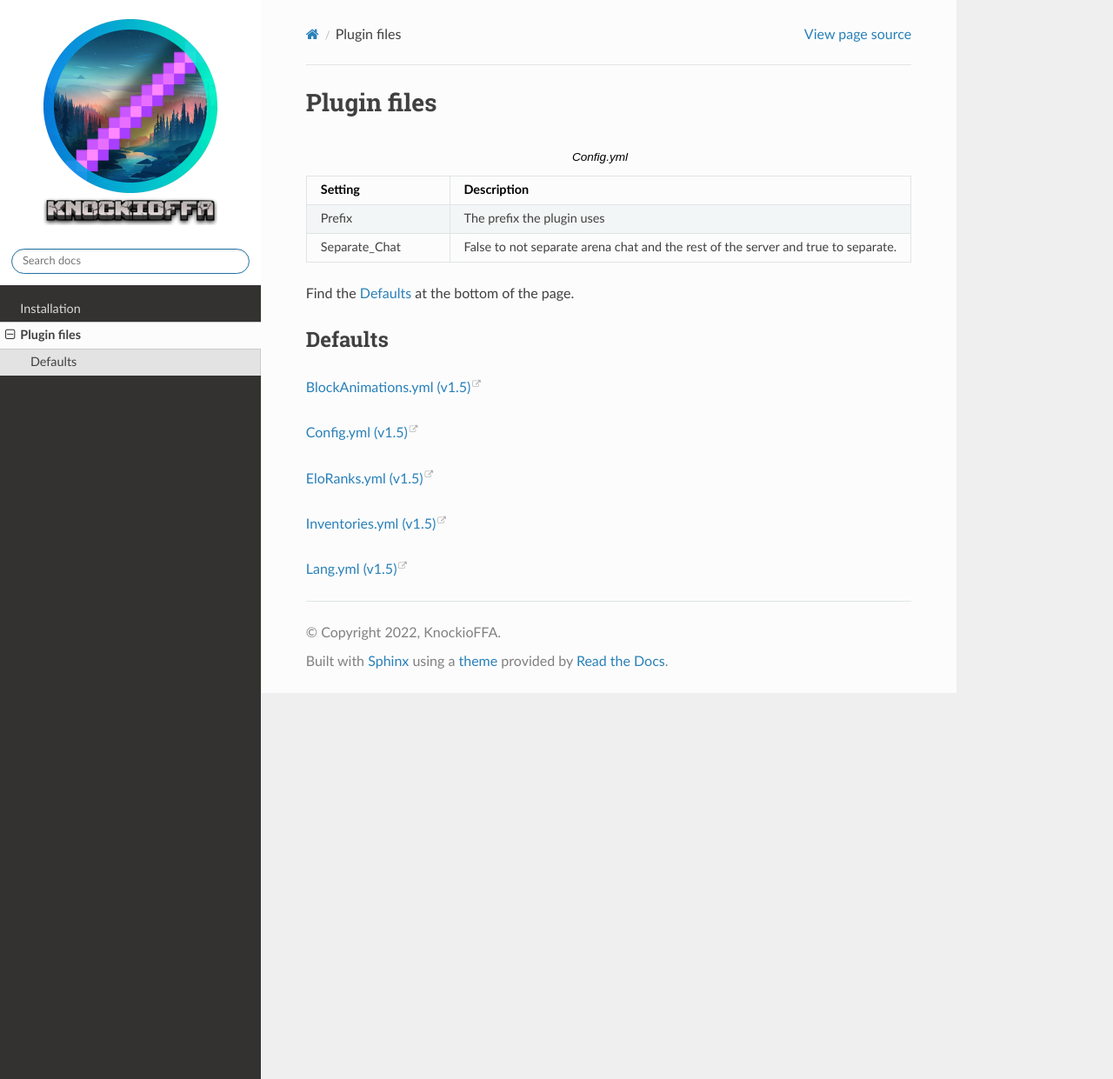
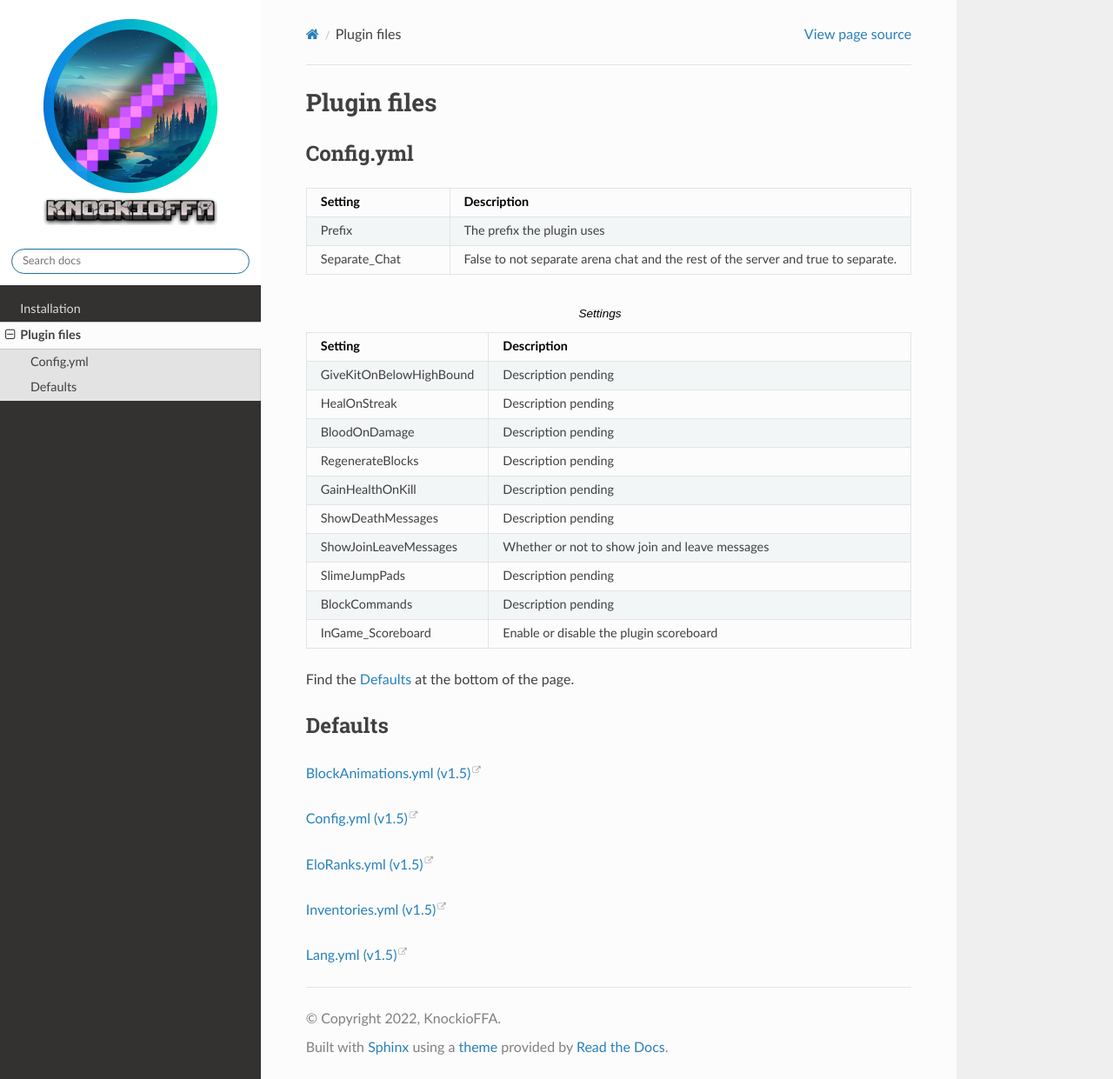
Before and after one commit to JustLeader69420/KnockioFFAdocs, a Sphinx documentation site: the page built from docs/source/files.rst, in a window 1280 px wide and 1241 px high. Shown: the whole window at 87% size. Built offline with Sphinx 7.4.7 and the Read the Docs theme 2.0.0, drawn with Linux system fonts in a browser that asks for light colours; pages that are not in the unit, such as notebooks, are missing from menus.

Commit message:
Update files.rst

```diff
--- a/docs/source/files.rst
+++ b/docs/source/files.rst
@@ -2,8 +2,10 @@ Plugin files
 =====
 
 .. _Config.yml:
+Config.yml
+#####
 
-.. list-table:: Config.yml
+.. list-table::
    :widths: 30 70
    :header-rows: 1
 
@@ -13,6 +15,34 @@ Plugin files
      - The prefix the plugin uses
    * - Separate_Chat
      - False to not separate arena chat and the rest of the server and true to separate.
+
+.. list-table:: Settings
+   :widths: 30 70
+   :header-rows: 1
+
+   * - Setting
+     - Description
+   * - GiveKitOnBelowHighBound
+     - Description pending
+   * - HealOnStreak
+     - Description pending
+   * - BloodOnDamage
+     - Description pending
+   * - RegenerateBlocks
+     - Description pending
+   * - GainHealthOnKill
+     - Description pending
+   * - ShowDeathMessages
+     - Description pending
+   * - ShowJoinLeaveMessages
+     - Whether or not to show join and leave messages
+   * - SlimeJumpPads
+     - Description pending
+   * - BlockCommands
+     - Description pending
+   * - InGame_Scoreboard
+     - Enable or disable the plugin scoreboard
+
 
 Find the :ref:`Defaults` at the bottom of the page.
 
```
